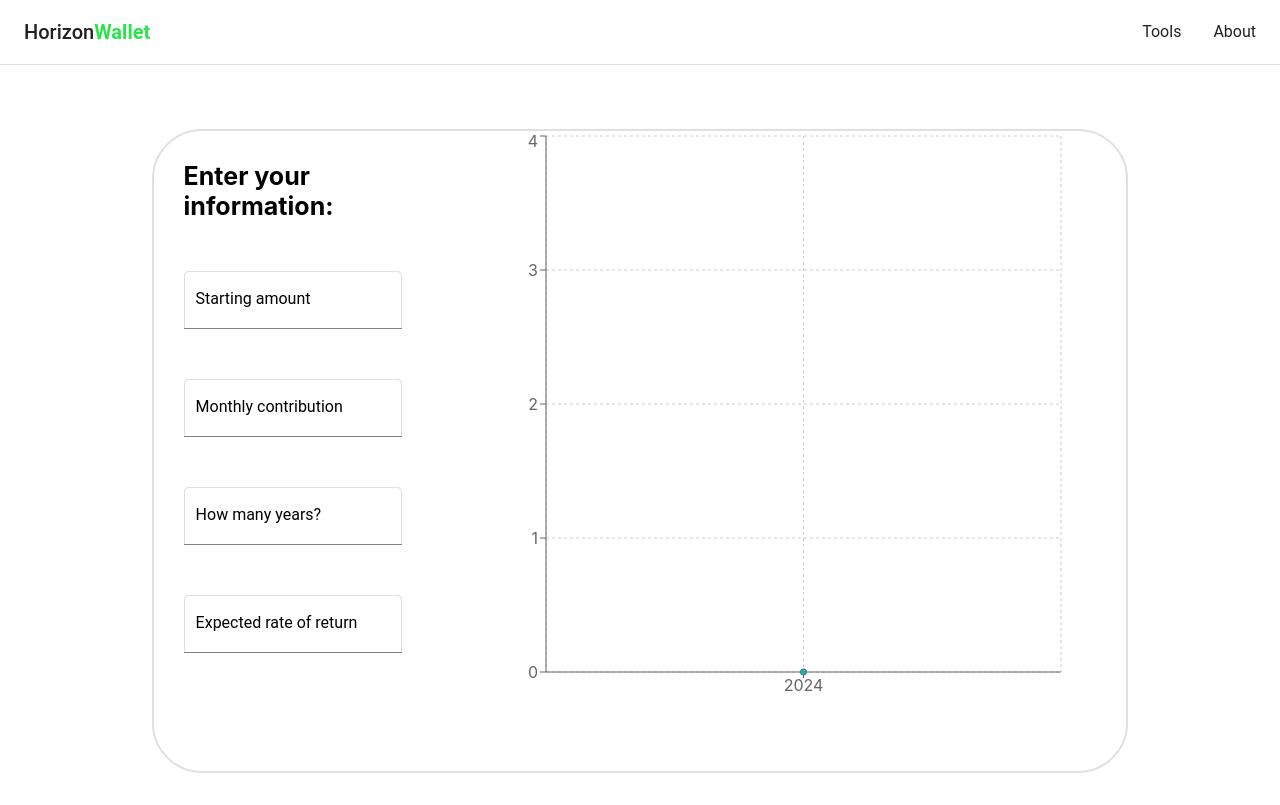
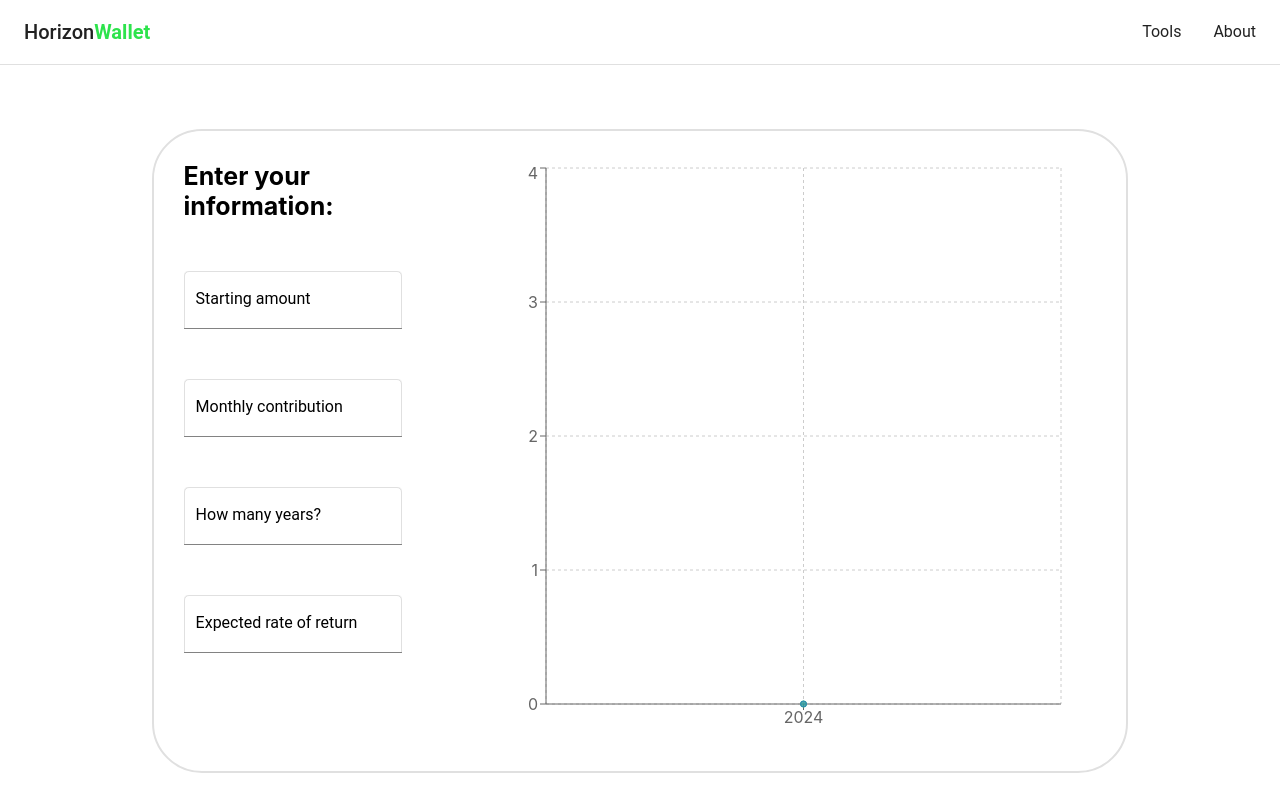
Before and after one commit to smm3123/Recharts-Investment-Calculator, a React (Create React App) app: page /tools/compound-growth in a window 1280 px wide. Built offline with nearby package versions, Linux system fonts and the light colour scheme.

Commit message:
Cleanup chart code

```diff
--- a/src/calculators/CompoundGrowth/Chart.jsx
+++ b/src/calculators/CompoundGrowth/Chart.jsx
@@ -27,6 +27,7 @@ const Visualization = ({ yearlyReturns }) => {
         alignItems: 'center',
         width: '100%',
         height: '100%',
+        mt: 8,
       }}
     >
       <ResponsiveContainer width="90%" height="90%">
--- a/src/calculators/CompoundGrowth/CompoundGrowth.jsx
+++ b/src/calculators/CompoundGrowth/CompoundGrowth.jsx
@@ -41,7 +41,6 @@ const CompoundGrowth = () => {
             }}
           >
             <Inputs setYearlyReturns={setYearlyReturns} />
-            {console.log(yearlyReturns)}
             {yearlyReturns.length > 1 && <Insights yearlyReturns={yearlyReturns} />}
           </Box>
           <Box
--- a/src/calculators/CompoundGrowth/Insights.jsx
+++ b/src/calculators/CompoundGrowth/Insights.jsx
@@ -1,5 +1,4 @@
 import React from 'react';
-import { isEmpty } from 'lodash';
 import { Box, Typography, useTheme } from '@mui/material';
 import { convertToCurrency } from './utils';
 import Highlight from '../../components/Highlight';
@@ -18,15 +17,13 @@ const Insights = ({ yearlyReturns }) => {
         gap: 3,
       }}
     >
-      {/* <Box sx={{ fontWeight: "bold", fontSize: '20px', mb: '20px' }}>
-        {`You will have ${convertToCurrency(finalYear.amount)} by ${finalYear.year}`}
-      </Box> */}
-      <Typography variant="h6" sx={{ fontWeight: "bold" }}>
-        You will have <Highlight>{convertToCurrency(finalYear.amount)}</Highlight> by {finalYear.year}
-      </Typography>
+      {!isNaN(finalYear.amount) && (
+        <Typography variant="h6" sx={{ fontWeight: "bold" }}>
+          You will have <Highlight>{convertToCurrency(finalYear.amount)}</Highlight> by {finalYear.year}
+        </Typography>
+      )}
       {millionDollarYear && (
         <Typography variant="h6" sx={{ fontWeight: "bold" }}>
-          {/* `$1M in ${millionDollarYear - yearlyReturns[0].year} years (${millionDollarYear})`, */}
           You will reach <Highlight>$1M</Highlight> in {millionDollarYear - yearlyReturns[0].year} years ({millionDollarYear})
         </Typography>
       )}
```
